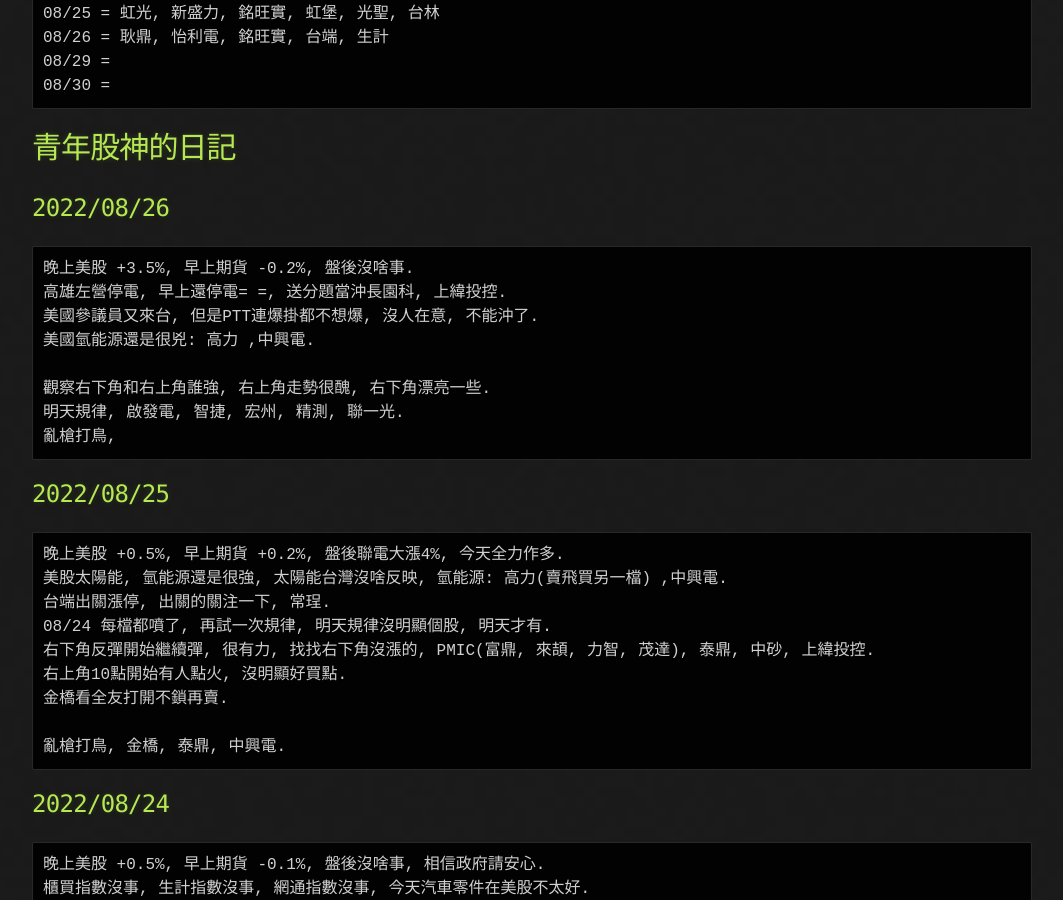
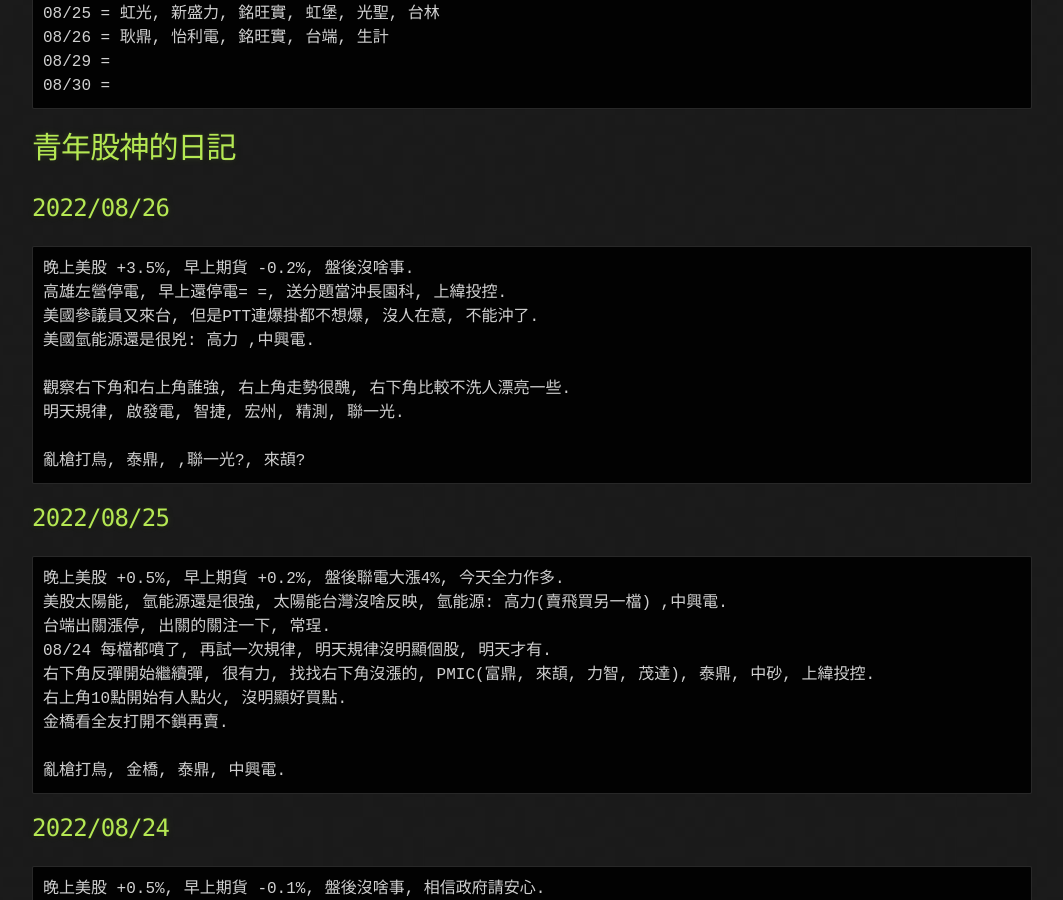
Before and after one commit to lepg5487/Stock_God, a Jekyll site: the page built from index.md, in a window 1280 px wide and 900 px high, scrolled down 658 px. Shown: the whole window, without its empty margins (108-1171 px from the left). Built offline with Jekyll 4.4.1, drawn with Linux system fonts in a browser that asks for light colours; our own code applies the rules of GitHub Pages for plain Markdown files.

Commit message:
Update index.md

````diff
--- a/index.md
+++ b/index.md
@@ -34,9 +34,10 @@
 美國參議員又來台, 但是PTT連爆掛都不想爆, 沒人在意, 不能沖了.
 美國氫能源還是很兇: 高力 ,中興電.
 
-觀察右下角和右上角誰強, 右上角走勢很醜, 右下角漂亮一些.
+觀察右下角和右上角誰強, 右上角走勢很醜, 右下角比較不洗人漂亮一些.
 明天規律, 啟發電, 智捷, 宏州, 精測, 聯一光.
-亂槍打鳥,
+
+亂槍打鳥, 泰鼎, ,聯一光?, 來頡?
 ```
 
 ## 2022/08/25
````
